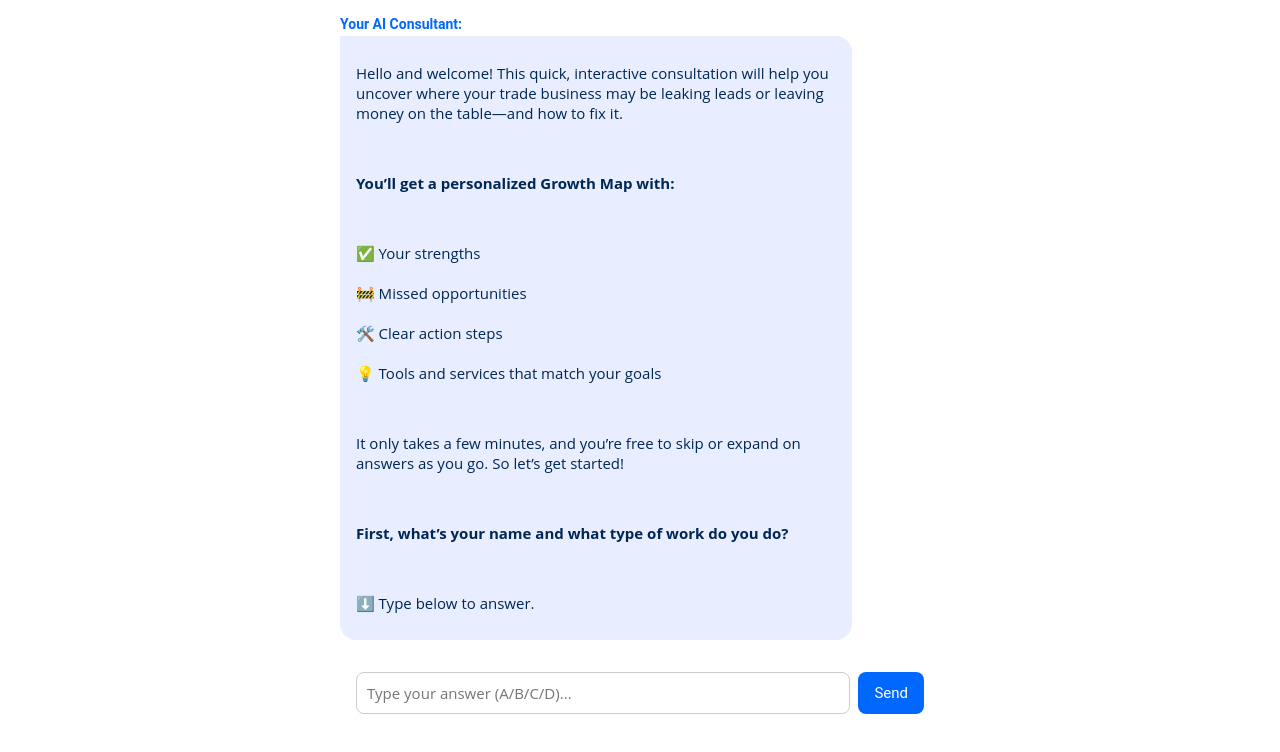
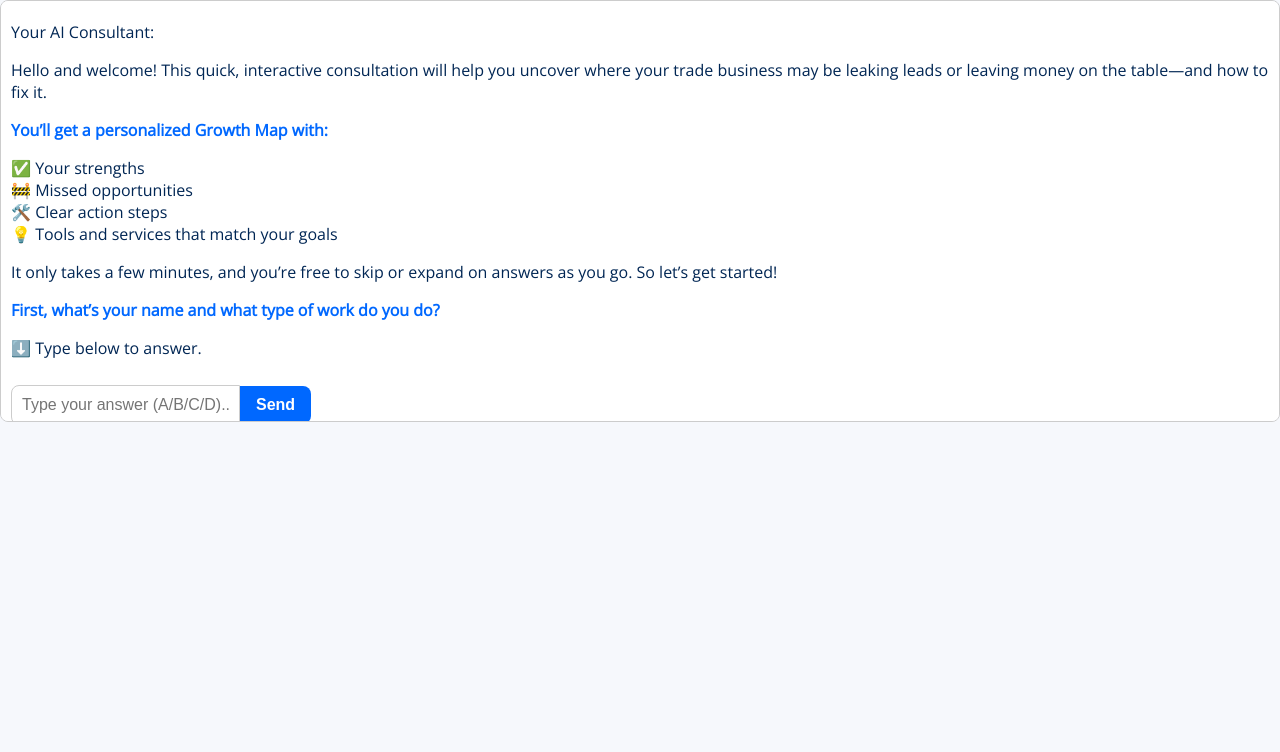
Before and after one commit to clickprimer/contractor-growth-map, a Next.js app: page / in a window 1280 px wide. Shown: the top 752 px of the page. Built offline with nearby package versions, Linux system fonts and the light colour scheme.

Commit message:
Update globals.css

```diff
--- a/styles/globals.css
+++ b/styles/globals.css
@@ -1,94 +1,91 @@
-/* === General Chat Container === */
+/* styles/globals.css */
+@import url('https://fonts.googleapis.com/css2?family=Open+Sans&family=Roboto:wght@700&display=swap');
+
 body {
+  font-family: 'Open Sans', sans-serif;
+  background: #f6f8fc;
   margin: 0;
   padding: 0;
-  font-family: 'Open Sans', sans-serif;
-  background-color: #ffffff;
   color: #002654;
 }
 
-.chat-window {
+.chat-container {
   max-width: 600px;
-  margin: 0 auto;
-  padding: 1rem;
+  margin: auto;
+  padding: 20px;
 }
 
-/* === Message Styles === */
+.chat-window {
+  border: 1px solid #ccc;
+  border-radius: 8px;
+  padding: 10px;
+  background: white;
+  height: 400px;
+  overflow-y: auto;
+  margin-bottom: 10px;
+}
+
 .message {
   display: flex;
-  margin-bottom: 1rem;
+  margin: 10px 0;
 }
 
-.ai-message {
+.message.user {
+  justify-content: flex-end;
+}
+
+.message.assistant {
   justify-content: flex-start;
 }
 
-.user-message {
-  justify-content: flex-end;
+.bubble {
+  max-width: 75%;
+  padding: 10px 15px;
+  border-radius: 15px;
+  font-size: 15px;
+  line-height: 1.4;
+  background-color: #e8eeff;
+  font-family: 'Open Sans', sans-serif;
+  white-space: pre-wrap;
 }
 
-.message-bubble {
-  padding: 12px 16px;
-  border-radius: 16px;
-  max-width: 80%;
-  font-family: 'Open Sans', sans-serif;
-  font-size: 15px;
-  white-space: pre-wrap;
-  word-break: break-word;
+.message.user .bubble {
+  background-color: #d4e9ff;
+  text-align: right;
 }
 
-/* Assistant bubble (left side) */
-.ai-message .message-bubble {
-  background-color: #e8eeff;
-  color: #002654;
-  border-top-left-radius: 0;
-}
-
-/* User bubble (right side) */
-.user-message .message-bubble {
-  background-color: #0068ff;
-  color: #ffffff;
-  border-top-right-radius: 0;
-}
-
-/* Label for Assistant */
-.sender-label {
+.sender {
   font-family: 'Roboto', sans-serif;
   font-weight: bold;
   color: #0068ff;
   margin-bottom: 4px;
-  font-size: 14px;
 }
 
-/* === Input and Button === */
-.input-container {
-  display: flex;
-  justify-content: center;
-  padding: 1rem;
-  gap: 0.5rem;
-}
-
-input[type="text"] {
+input {
   flex: 1;
   padding: 10px;
-  font-size: 15px;
+  font-size: 16px;
   border: 1px solid #ccc;
-  border-radius: 8px;
-  font-family: 'Open Sans', sans-serif;
-  color: #002654;
+  border-radius: 8px 0 0 8px;
+  outline: none;
 }
 
 button {
   background-color: #0068ff;
   color: white;
   border: none;
-  border-radius: 8px;
   padding: 10px 16px;
-  font-size: 15px;
-  font-family: 'Roboto', sans-serif;
+  border-radius: 0 8px 8px 0;
   cursor: pointer;
+  font-weight: bold;
+  font-size: 16px;
 }
 
-button:hover {
-  background-color: #0050cc;
+.input-area {
+  display: flex;
 }
+
+/* Markdown-style bold text */
+strong {
+  color: #0068ff;
+}
```
